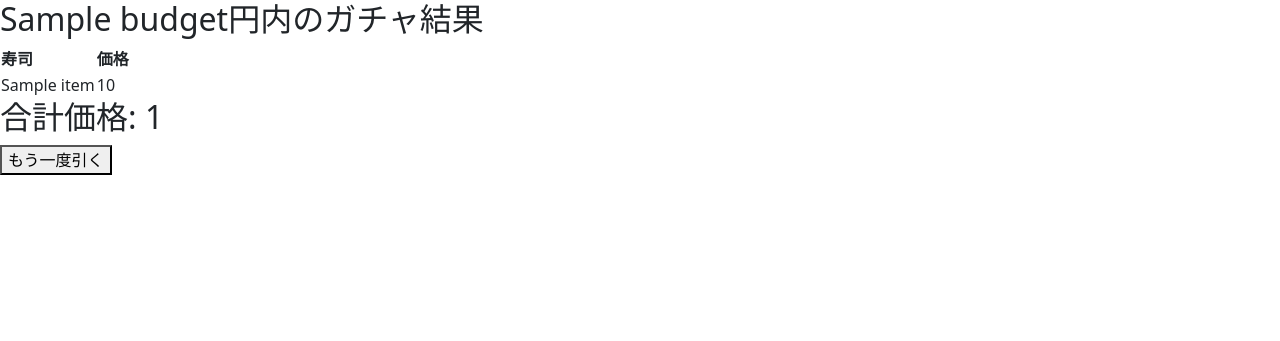
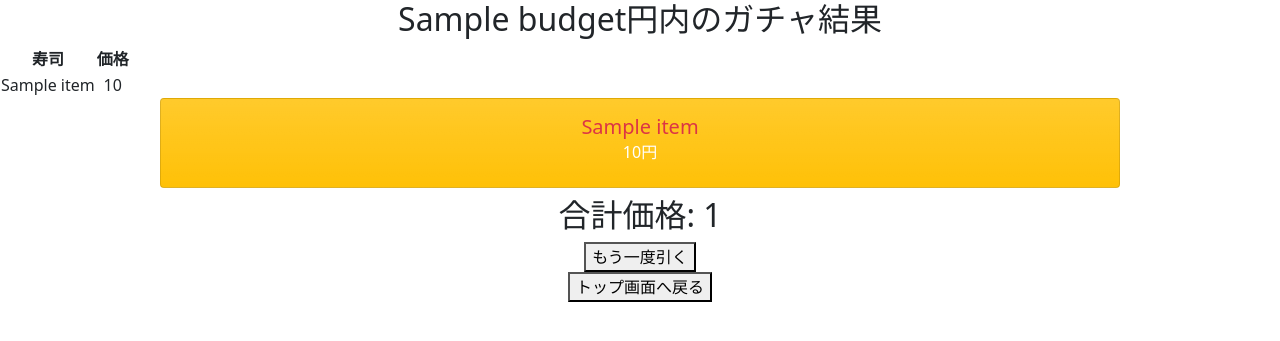
Before and after one commit to kit06/sushiro-gacha, a Flask app: template app/templates/result.html in a window 1280 px wide. Shown: the top 341 px of the page. Run offline with Flask 3, Linux system fonts and the light colour scheme; the template is opened without the code that fills it: most values are stand-ins (such as "Sample title", 1, 10 or a date in 2020).

Commit message:
UPDATE：寿司結果画面のデザイン追加（途中）

```diff
--- a/app/templates/result.html
+++ b/app/templates/result.html
@@ -1,6 +1,7 @@
 {%extends 'base.html'%} {%block title%}
 <title>ガチャ結果</title>
 {%endblock%} {%block body%}
+<di class="align-items-center text-center">
   <h2>{{budget}}円内のガチャ結果</h2>
   <table>
     <thead>
@@ -19,9 +20,32 @@
     </tbody>
   </table>
 
-<h2>合計価格: {{ total_price }}</h2>
+  <div class="mx-auto w-75">
+    {% for item in result %}
+    <div class="card mb-1 bg-gradient
+      {% if item.price < 150 %}
+          bg-warning text-danger
+      {% elif item.price < 300 %}
+          bg-danger text-warning
+      {% else %}
+          bg-secondary text-warning
+      {% endif %}
+    ">
+      <div class="card-body">
+        <h5 class="card-title">{{ item.sushi_name }}</h5>
+        <h6 class="card-subtitle mb-2 text-white">{{ item.price }}円</h6>
+      </div>
+    </div>
+    {% endfor %}
+  </div>
+
+  <h2 class="my-2">合計価格: {{ total_price }}</h2>
   <form action="/sushi-gacha" method="post">
     <input type="hidden" name="budget" value="{{ budget }}" />
     <button type="submit" name="submit-sushi">もう一度引く</button>
   </form>
+  <form action="/again-gacha" method="post">
+    <button type="submit" name="submit-sushi">トップ画面へ戻る</button>
+  </form>
+</di>
 {%endblock %}
```
Lines whose indentation alone changed are shown as unchanged.
